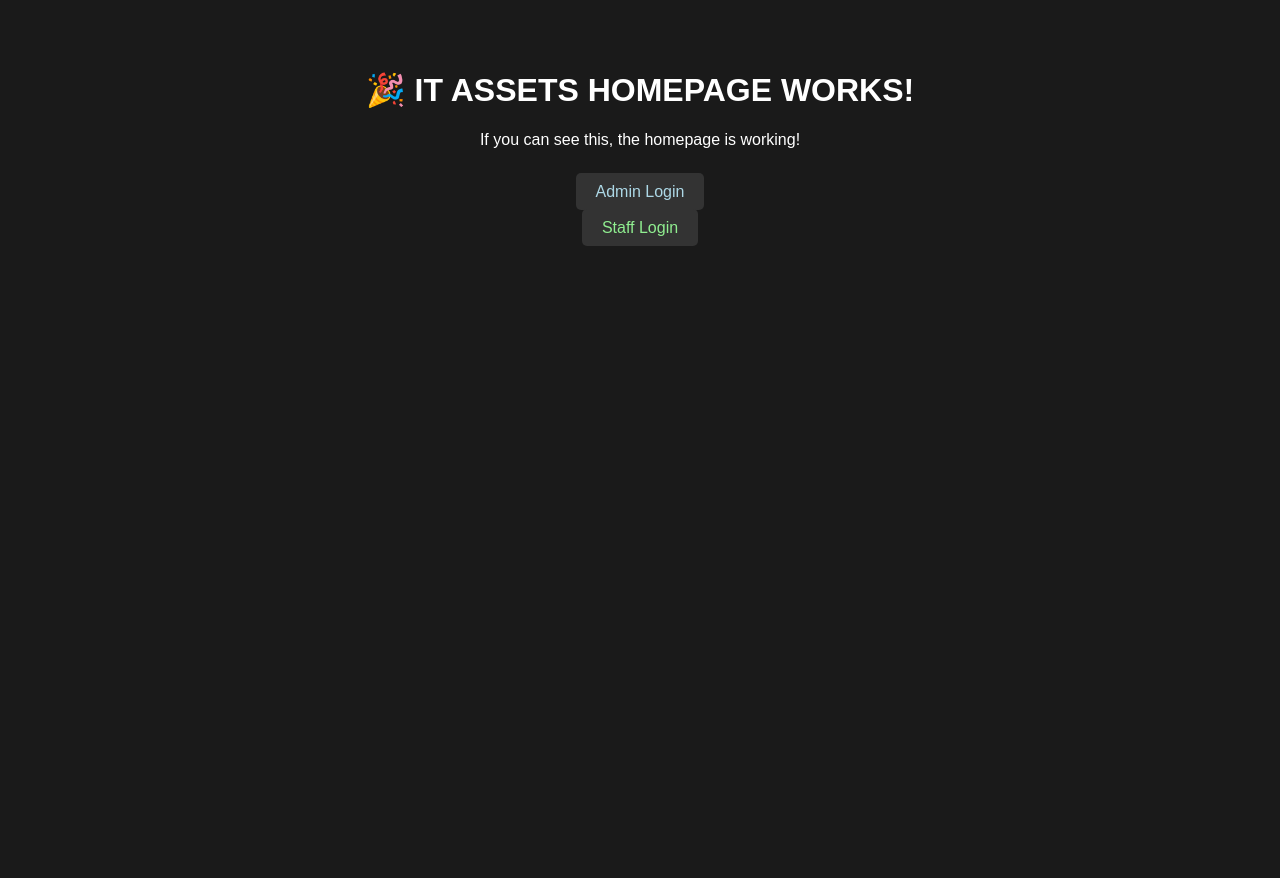
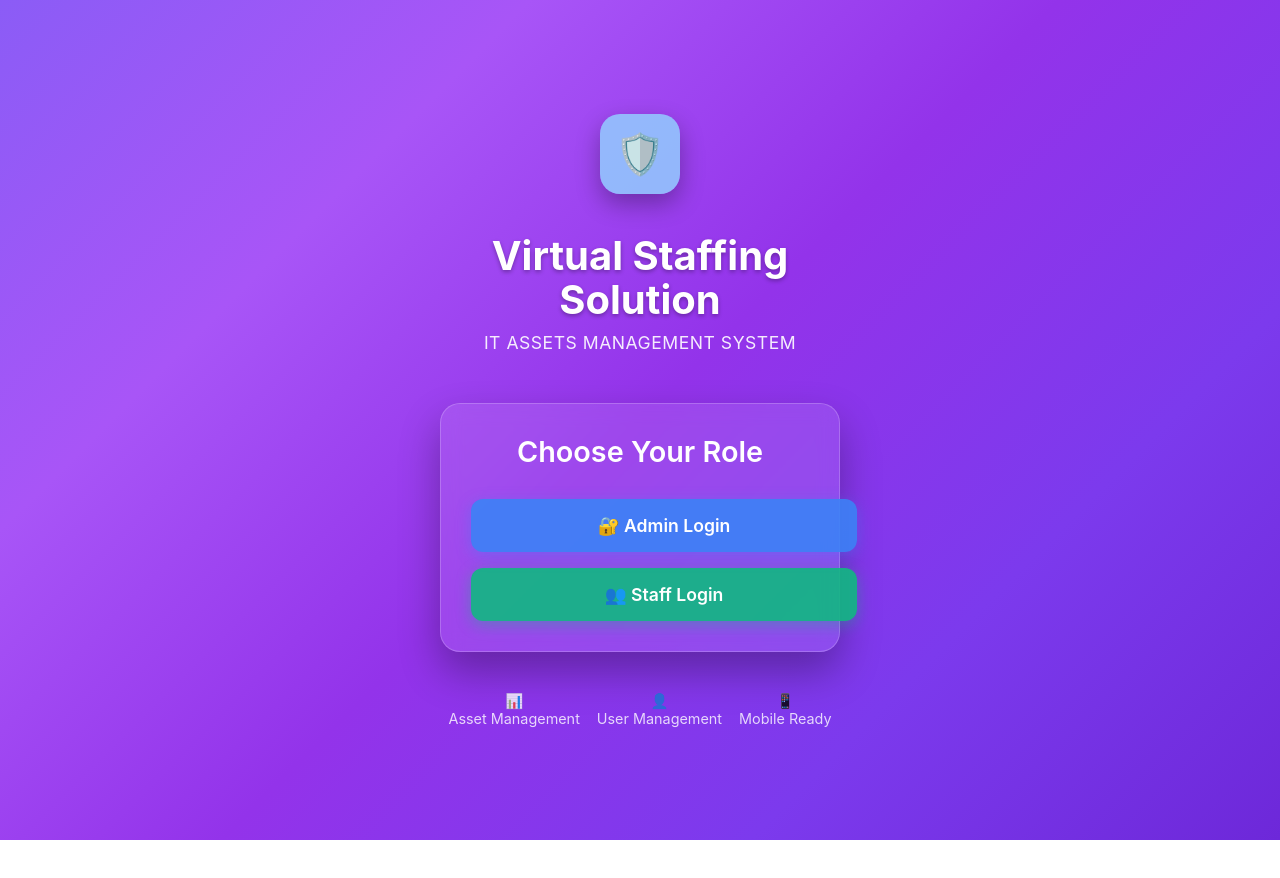
Before and after one commit to biitassets-VSS/itassets, a Next.js app: page / in a window 1280 px wide. Shown: the top 878 px of the page. After the commit the page ends 840 px from the top, so only its background shows below. Built offline with nearby package versions, Linux system fonts and the light colour scheme.

Commit message:
🎨 Beautiful purple homepage design - VSS IT Assets Management

```diff
--- a/app/layout.tsx
+++ b/app/layout.tsx
@@ -1,8 +1,8 @@
 import type { Metadata } from 'next'
 
 export const metadata: Metadata = {
-  title: 'IT Assets Management System',
-  description: 'Virtual Staffing Solution - IT Assets Management',
+  title: 'Virtual Staffing Solution - IT Assets Management',
+  description: 'Professional IT Assets Management System for Virtual Staffing Solutions',
 }
 
 export default function RootLayout({
@@ -14,8 +14,17 @@ export default function RootLayout({
     <html lang="en">
       <head>
         <meta name="viewport" content="width=device-width, initial-scale=1" />
+        <link rel="preconnect" href="https://fonts.googleapis.com" />
+        <link rel="preconnect" href="https://fonts.gstatic.com" crossOrigin="anonymous" />
+        <link href="https://fonts.googleapis.com/css2?family=Inter:wght@300;400;500;600;700&display=swap" rel="stylesheet" />
       </head>
-      <body style={{ margin: 0, padding: 0, fontFamily: 'Arial, sans-serif' }}>
+      <body style={{
+        margin: 0,
+        padding: 0,
+        fontFamily: 'Inter, -apple-system, BlinkMacSystemFont, "Segoe UI", Roboto, sans-serif',
+        fontSmooth: 'antialiased',
+        WebkitFontSmoothing: 'antialiased'
+      }}>
         {children}
       </body>
     </html>
--- a/app/page.tsx
+++ b/app/page.tsx
@@ -1,36 +1,157 @@
 export default function Home() {
   return (
     <div style={{
-      padding: '50px',
-      textAlign: 'center',
-      backgroundColor: '#1a1a1a',
-      color: 'white',
-      minHeight: '100vh'
+      minHeight: '100vh',
+      background: 'linear-gradient(135deg, #8B5CF6 0%, #A855F7 25%, #9333EA 50%, #7C3AED 75%, #6D28D9 100%)',
+      display: 'flex',
+      alignItems: 'center',
+      justifyContent: 'center',
+      padding: '20px',
+      fontFamily: '-apple-system, BlinkMacSystemFont, "Segoe UI", Roboto, "Helvetica Neue", Arial, sans-serif'
     }}>
-      <h1>🎉 IT ASSETS HOMEPAGE WORKS!</h1>
-      <p>If you can see this, the homepage is working!</p>
-      <br />
-      <a href="/admin/login" style={{
-        color: 'lightblue',
-        padding: '10px 20px',
-        backgroundColor: '#333',
-        textDecoration: 'none',
-        borderRadius: '5px',
-        margin: '10px'
+      <div style={{
+        textAlign: 'center',
+        color: 'white',
+        maxWidth: '400px',
+        width: '100%'
       }}>
-        Admin Login
-      </a>
-      <br /><br />
-      <a href="/staff/login" style={{
-        color: 'lightgreen',
-        padding: '10px 20px',
-        backgroundColor: '#333',
-        textDecoration: 'none',
-        borderRadius: '5px',
-        margin: '10px'
-      }}>
-        Staff Login
-      </a>
+        {/* Logo/Icon */}
+        <div style={{
+          width: '80px',
+          height: '80px',
+          background: 'rgba(147, 197, 253, 0.9)',
+          borderRadius: '20px',
+          margin: '0 auto 40px auto',
+          display: 'flex',
+          alignItems: 'center',
+          justifyContent: 'center',
+          fontSize: '40px',
+          boxShadow: '0 10px 25px rgba(0, 0, 0, 0.3)'
+        }}>
+          🛡️
+        </div>
+
+        {/* Main Title */}
+        <h1 style={{
+          fontSize: '2.5rem',
+          fontWeight: '700',
+          margin: '0 0 10px 0',
+          lineHeight: '1.1',
+          textShadow: '0 2px 4px rgba(0, 0, 0, 0.3)'
+        }}>
+          Virtual Staffing Solution
+        </h1>
+
+        {/* Subtitle */}
+        <p style={{
+          fontSize: '1.1rem',
+          margin: '0 0 50px 0',
+          opacity: '0.9',
+          fontWeight: '400',
+          letterSpacing: '0.5px'
+        }}>
+          IT ASSETS MANAGEMENT SYSTEM
+        </p>
+
+        {/* Login Card */}
+        <div style={{
+          background: 'rgba(255, 255, 255, 0.1)',
+          backdropFilter: 'blur(10px)',
+          borderRadius: '20px',
+          padding: '30px',
+          border: '1px solid rgba(255, 255, 255, 0.2)',
+          boxShadow: '0 20px 40px rgba(0, 0, 0, 0.3)'
+        }}>
+          <h2 style={{
+            fontSize: '1.8rem',
+            fontWeight: '600',
+            margin: '0 0 30px 0',
+            color: 'white'
+          }}>
+            Choose Your Role
+          </h2>
+
+          {/* Admin Login Button */}
+          <a
+            href="/admin/login"
+            style={{
+              display: 'block',
+              width: '100%',
+              padding: '16px 24px',
+              margin: '0 0 16px 0',
+              background: 'rgba(59, 130, 246, 0.9)',
+              color: 'white',
+              textDecoration: 'none',
+              borderRadius: '12px',
+              fontSize: '1.1rem',
+              fontWeight: '600',
+              transition: 'all 0.3s ease',
+              border: 'none',
+              cursor: 'pointer',
+              boxShadow: '0 4px 15px rgba(59, 130, 246, 0.4)'
+            }}
+            onMouseEnter={(e) => {
+              e.target.style.background = 'rgba(37, 99, 235, 1)';
+              e.target.style.transform = 'translateY(-2px)';
+              e.target.style.boxShadow = '0 6px 20px rgba(59, 130, 246, 0.6)';
+            }}
+            onMouseLeave={(e) => {
+              e.target.style.background = 'rgba(59, 130, 246, 0.9)';
+              e.target.style.transform = 'translateY(0)';
+              e.target.style.boxShadow = '0 4px 15px rgba(59, 130, 246, 0.4)';
+            }}
+          >
+            🔐 Admin Login
+          </a>
+
+          {/* Staff Login Button */}
+          <a
+            href="/staff/login"
+            style={{
+              display: 'block',
+              width: '100%',
+              padding: '16px 24px',
+              margin: '0',
+              background: 'rgba(16, 185, 129, 0.9)',
+              color: 'white',
+              textDecoration: 'none',
+              borderRadius: '12px',
+              fontSize: '1.1rem',
+              fontWeight: '600',
+              transition: 'all 0.3s ease',
+              border: 'none',
+              cursor: 'pointer',
+              boxShadow: '0 4px 15px rgba(16, 185, 129, 0.4)'
+            }}
+            onMouseEnter={(e) => {
+              e.target.style.background = 'rgba(5, 150, 105, 1)';
+              e.target.style.transform = 'translateY(-2px)';
+              e.target.style.boxShadow = '0 6px 20px rgba(16, 185, 129, 0.6)';
+            }}
+            onMouseLeave={(e) => {
+              e.target.style.background = 'rgba(16, 185, 129, 0.9)';
+              e.target.style.transform = 'translateY(0)';
+              e.target.style.boxShadow = '0 4px 15px rgba(16, 185, 129, 0.4)';
+            }}
+          >
+            👥 Staff Login
+          </a>
+        </div>
+
+        {/* Footer Info */}
+        <div style={{
+          marginTop: '40px',
+          fontSize: '0.9rem',
+          opacity: '0.8',
+          display: 'flex',
+          justifyContent: 'space-around',
+          textAlign: 'center'
+        }}>
+          <div>📊<br />Asset Management</div>
+          <div>👤<br />User Management</div>
+          <div>📱<br />Mobile Ready</div>
+        </div>
+      </div>
     </div>
   );
 }
```
